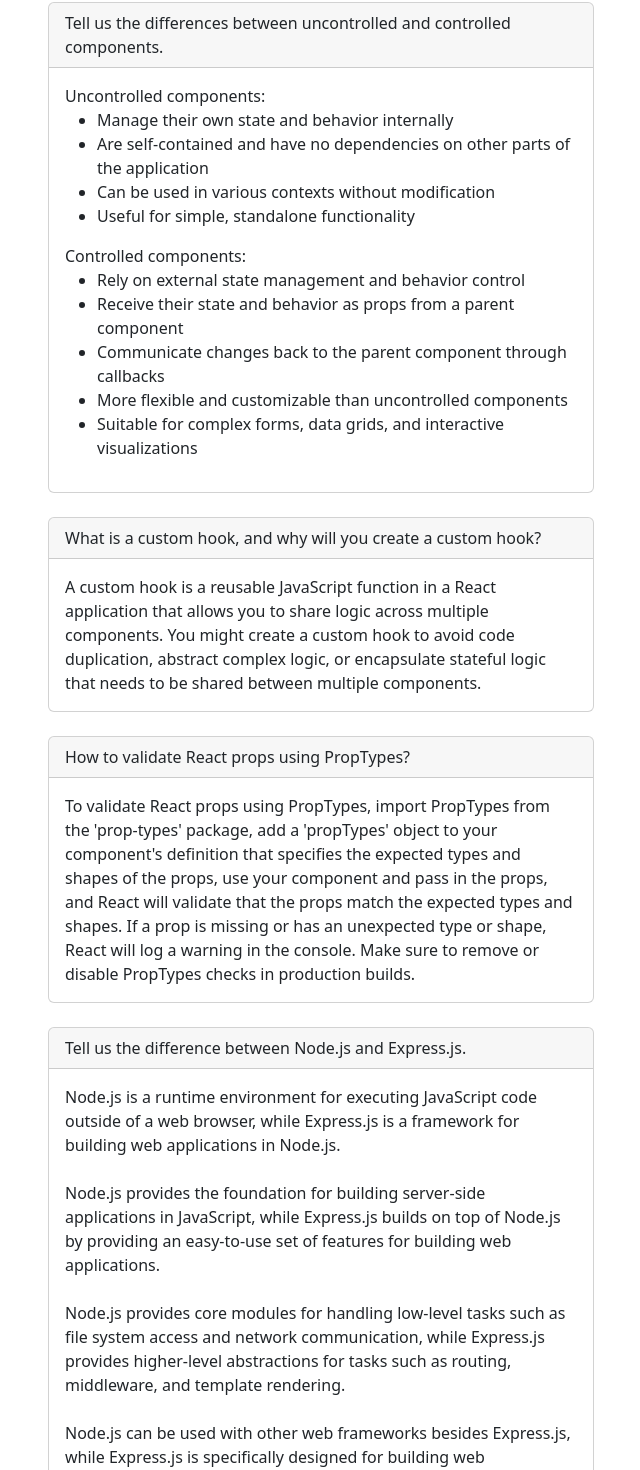
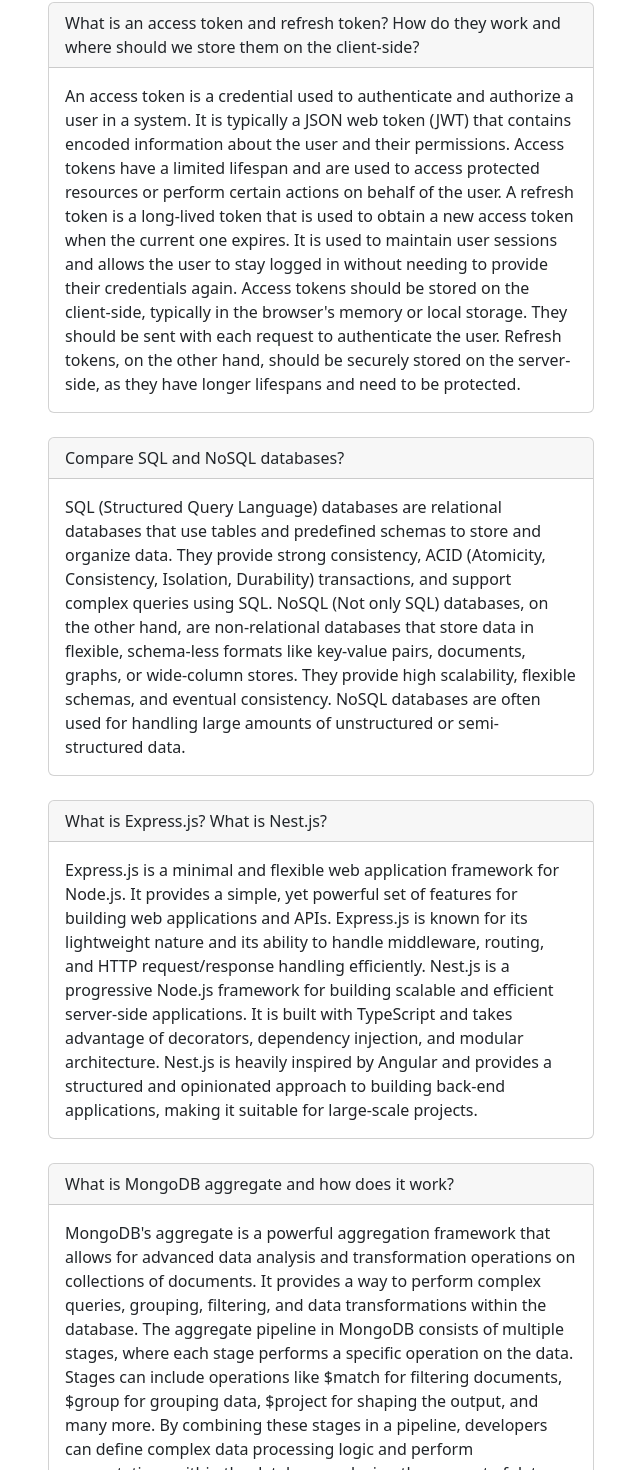
Before and after one commit to AbdullaAlMamun121/toyWorld-client, a React (Vite) app: page /blog in a window 1280 px wide. Shown: the part 118-1588 px from the top of the page, without its empty margins (319-959 px from the left). Built offline with nearby package versions, Linux system fonts and the light colour scheme; no server answers.

Commit message:
added all qestion and answer

```diff
--- a/src/pages/Blog/Blog.jsx
+++ b/src/pages/Blog/Blog.jsx
@@ -7,63 +7,49 @@
         <div className="col-md-6 mx-auto">
           <div className="card mb-4">
             <div className="card-header">
-              Tell us the differences between uncontrolled and controlled components.
+              What is an access token and refresh token? How do they work and where should we store them on the client-side?
             </div>
             <div className="card-body">
               <p className="card-text">
-                Uncontrolled components:
-                <ul>
-                  <li>Manage their own state and behavior internally</li>
-                  <li>Are self-contained and have no dependencies on other parts of the application</li>
-                  <li>Can be used in various contexts without modification</li>
-                  <li>Useful for simple, standalone functionality</li>
-                </ul>
-                Controlled components:
-                <ul>
-                  <li>Rely on external state management and behavior control</li>
-                  <li>Receive their state and behavior as props from a parent component</li>
-                  <li>Communicate changes back to the parent component through callbacks</li>
-                  <li>More flexible and customizable than uncontrolled components</li>
-                  <li>Suitable for complex forms, data grids, and interactive visualizations</li>
-                </ul>
+                An access token is a credential used to authenticate and authorize a user in a system. It is typically a JSON web token (JWT) that contains encoded information about the user and their permissions. Access tokens have a limited lifespan and are used to access protected resources or perform certain actions on behalf of the user.
+                A refresh token is a long-lived token that is used to obtain a new access token when the current one expires. It is used to maintain user sessions and allows the user to stay logged in without needing to provide their credentials again.
+                Access tokens should be stored on the client-side, typically in the browser's memory or local storage. They should be sent with each request to authenticate the user. Refresh tokens, on the other hand, should be securely stored on the server-side, as they have longer lifespans and need to be protected.
               </p>
             </div>
           </div>
           <div className="card mb-4">
             <div className="card-header">
-              What is a custom hook, and why will you create a custom hook?
+              Compare SQL and NoSQL databases?
             </div>
             <div className="card-body">
               <p className="card-text">
-                A custom hook is a reusable JavaScript function in a React application that allows you to share logic across multiple components. You might create a custom hook to avoid code duplication, abstract complex logic, or encapsulate stateful logic that needs to be shared between multiple components.
+                SQL (Structured Query Language) databases are relational databases that use tables and predefined schemas to store and organize data. They provide strong consistency, ACID (Atomicity, Consistency, Isolation, Durability) transactions, and support complex queries using SQL.
+                NoSQL (Not only SQL) databases, on the other hand, are non-relational databases that store data in flexible, schema-less formats like key-value pairs, documents, graphs, or wide-column stores. They provide high scalability, flexible schemas, and eventual consistency. NoSQL databases are often used for handling large amounts of unstructured or semi-structured data.
               </p>
             </div>
           </div>
           <div className="card mb-4">
             <div className="card-header">
-              How to validate React props using PropTypes?
+              What is Express.js? What is Nest.js?
             </div>
             <div className="card-body">
               <p className="card-text">
-                To validate React props using PropTypes, import PropTypes from the 'prop-types' package, add a 'propTypes' object to your component's definition that specifies the expected types and shapes of the props, use your component and pass in the props, and React will validate that the props match the expected types and shapes. If a prop is missing or has an unexpected type or shape, React will log a warning in the console. Make sure to remove or disable PropTypes checks in production builds.
+
+                Express.js is a minimal and flexible web application framework for Node.js. It provides a simple, yet powerful set of features for building web applications and APIs. Express.js is known for its lightweight nature and its ability to handle middleware, routing, and HTTP request/response handling efficiently.
+
+                Nest.js is a progressive Node.js framework for building scalable and efficient server-side applications. It is built with TypeScript and takes advantage of decorators, dependency injection, and modular architecture. Nest.js is heavily inspired by Angular and provides a structured and opinionated approach to building back-end applications, making it suitable for large-scale projects.
               </p>
             </div>
           </div>
           <div className="card mb-4">
             <div className="card-header">
-              Tell us the difference between Node.js and Express.js.
+              What is MongoDB aggregate and how does it work?
             </div>
             <div className="card-body">
               <p className="card-text">
-                Node.js is a runtime environment for executing JavaScript code outside of a web browser, while Express.js is a framework for building web applications in Node.js.
-                <br /><br />
-                Node.js provides the foundation for building server-side applications in JavaScript, while Express.js builds on top of Node.js by providing an easy-to-use set of features for building web applications.
-                <br /><br />
-                Node.js provides core modules for handling low-level tasks such as file system access and network communication, while Express.js provides higher-level abstractions for tasks such as routing, middleware, and template rendering.
-                <br /><br />
-                Node.js can be used with other web frameworks besides Express.js, while Express.js is specifically designed for building web applications in Node.js.
-                <br /><br />
-                Node.js is more general-purpose and can be used for a variety of applications, while Express.js is focused on building web applications and provides a streamlined set of features for that purpose.
+                MongoDB's aggregate is a powerful aggregation framework that allows for advanced data analysis and transformation operations on collections of documents. It provides a way to perform complex queries, grouping, filtering, and data transformations within the database.
+                The aggregate pipeline in MongoDB consists of multiple stages, where each stage performs a specific operation on the data. Stages can include operations like $match for filtering documents, $group for grouping data, $project for shaping the output, and many more.
+                By combining these stages in a pipeline, developers can define complex data processing logic and perform computations within the database, reducing the amount of data transferred over the network and improving performance
               </p>
             </div>
           </div>
```
